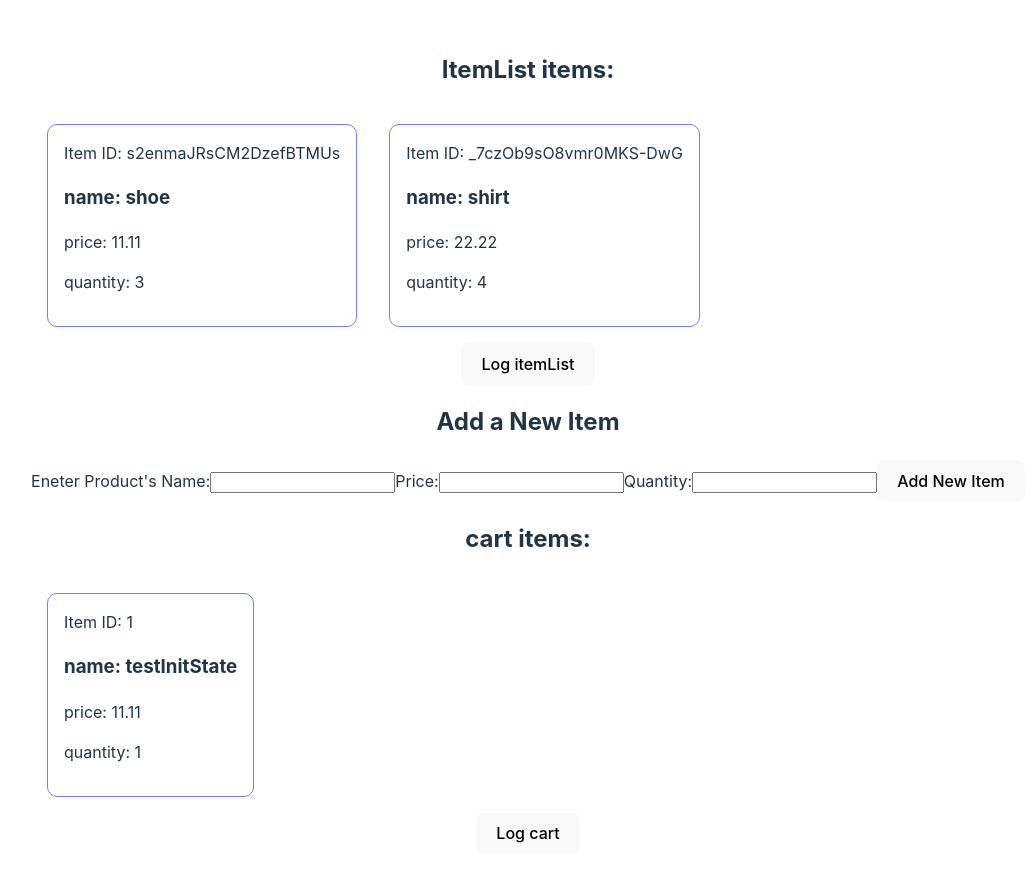
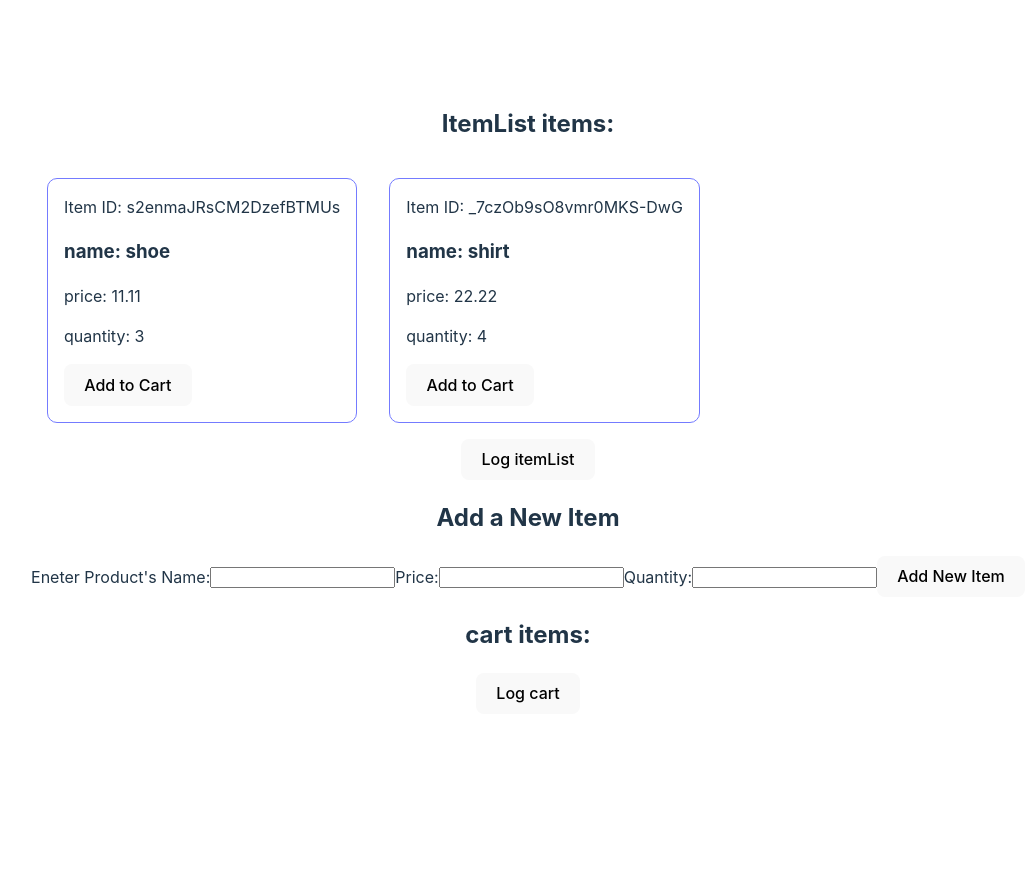
Before and after one commit to tgcidpl/ShopCart64, a React (Vite) app: page / in a window 1280 px wide. Shown: the top 882 px of the page, without its empty margins (112-1147 px from the left). After the commit the page ends 800 px from the top, so only its background shows below. Built offline with nearby package versions, Linux system fonts and the light colour scheme.

Commit message:
cart WIP

```diff
--- a/src/features/cart/cartSlice.jsx
+++ b/src/features/cart/cartSlice.jsx
@@ -2,10 +2,15 @@ import { createSlice } from "@reduxjs/toolkit";
 
 export const cartSlice = createSlice({
   name: 'cart',
-  initialState: [{id: 1, name:"testInitState", price: 11.11, quantity: 1}],
+  initialState: [],
   reducers: {
     addedToCart(state, action){
-      state.push(action.payload)
+      const itemInCart = state.find((item) => item.id === action.payload.id);
+      if (itemInCart) {
+        itemInCart.quantity++;
+      } else {
+        state.push({ ...action.payload, quantity: 1 });
+      }
     }
   }
 })
--- a/src/features/itemList/ItemList.jsx
+++ b/src/features/itemList/ItemList.jsx
@@ -1,8 +1,10 @@
 import React from 'react'
-import { useSelector } from 'react-redux'
+import { useSelector, useDispatch } from 'react-redux'
+import { addedToCart } from '../cart/cartSlice'
 
 export const ItemList = () => {
   const itemList = useSelector(state => state.itemList)
+  const dispatch = useDispatch()
 
   const renderedItemList = itemList.map(item => (
     <article className="itemList-item" key={item.id}>
@@ -10,6 +12,13 @@ export const ItemList = () => {
       <h3>name: {item.name}</h3>
       <p>price: {item.price}</p>
       <p>quantity: {item.quantity}</p>
+      <button
+  onClick={() =>
+    dispatch(addedToCart({
+      id: item.id, name:item.name, price: item.price, quantity: 1
+    }))
+  }>Add to Cart
+</button>
     </article>
   ))
 
```
